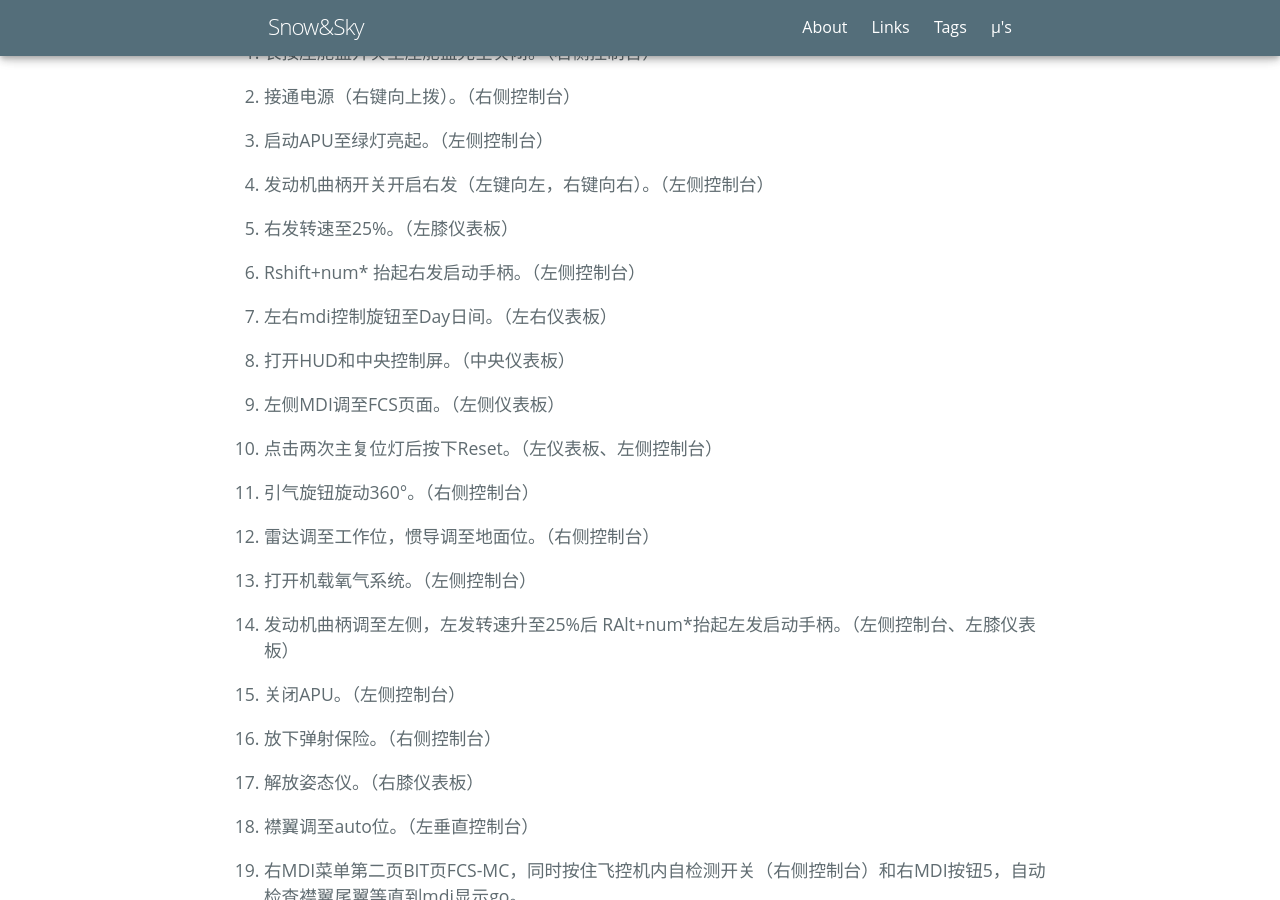
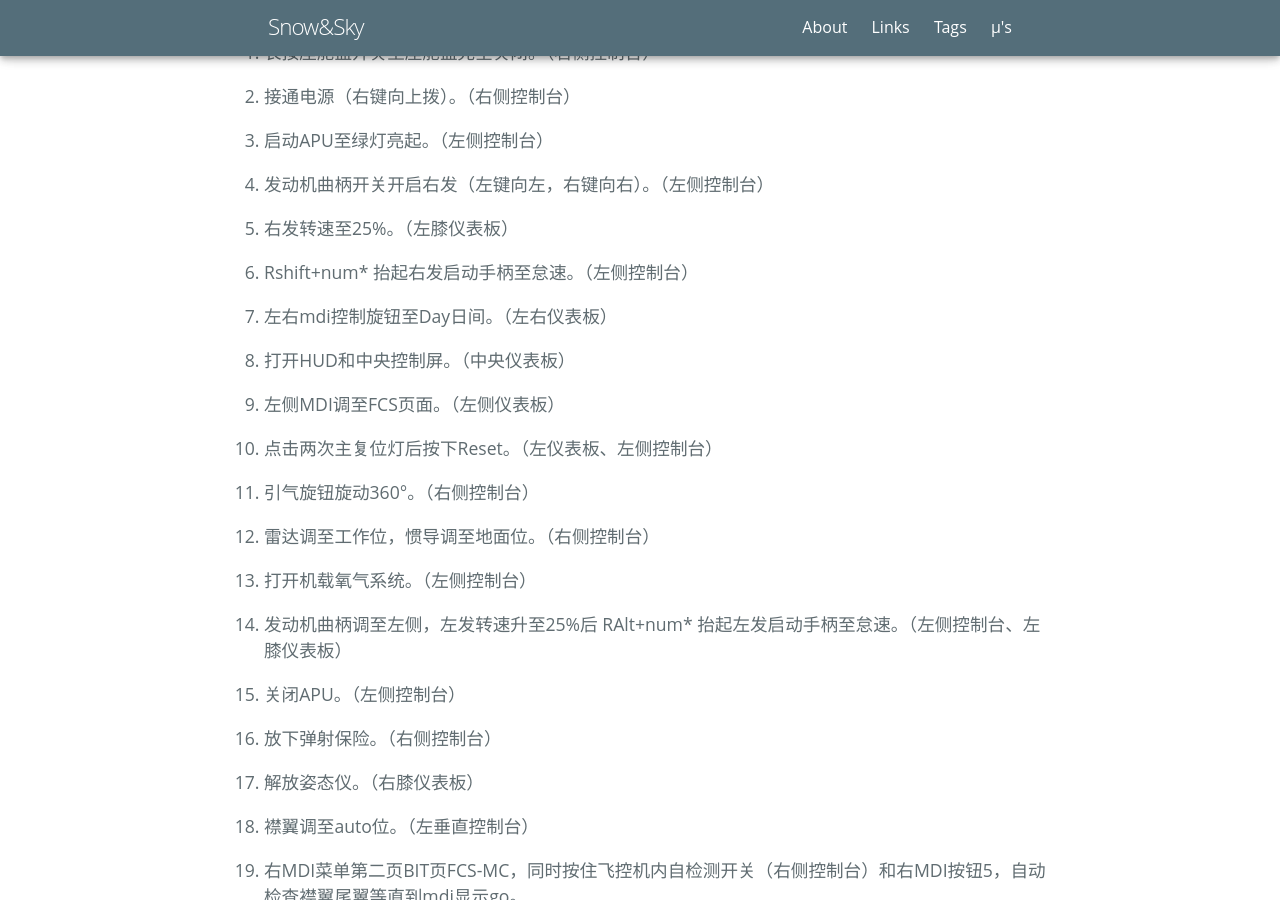
Before and after one commit to NishikinoSky/NishikinoSky.github.io, a Jekyll site: the page built from _posts/2020-12-23-FA18C1.md, in a window 1280 px wide and 900 px high, scrolled down 467 px. Built offline with Jekyll 4.4.1, drawn with Linux system fonts in a browser that asks for light colours; some web fonts are replaced.

Commit message:
Update 2020-12-23-FA18C1.md

```diff
--- a/_posts/2020-12-23-FA18C1.md
+++ b/_posts/2020-12-23-FA18C1.md
@@ -19,7 +19,7 @@ stickie: true
 
 5. 右发转速至25%。（左膝仪表板）
 
-6. Rshift+num* 抬起右发启动手柄。（左侧控制台）
+6. Rshift+num* 抬起右发启动手柄至怠速。（左侧控制台）
 
 7. 左右mdi控制旋钮至Day日间。（左右仪表板）
 
@@ -35,7 +35,7 @@ stickie: true
 
 13. 打开机载氧气系统。（左侧控制台）
 
-14. 发动机曲柄调至左侧，左发转速升至25%后 RAlt+num*抬起左发启动手柄。（左侧控制台、左膝仪表板）
+14. 发动机曲柄调至左侧，左发转速升至25%后 RAlt+num* 抬起左发启动手柄至怠速。（左侧控制台、左膝仪表板）
 
 15. 关闭APU。（左侧控制台）
 
```
